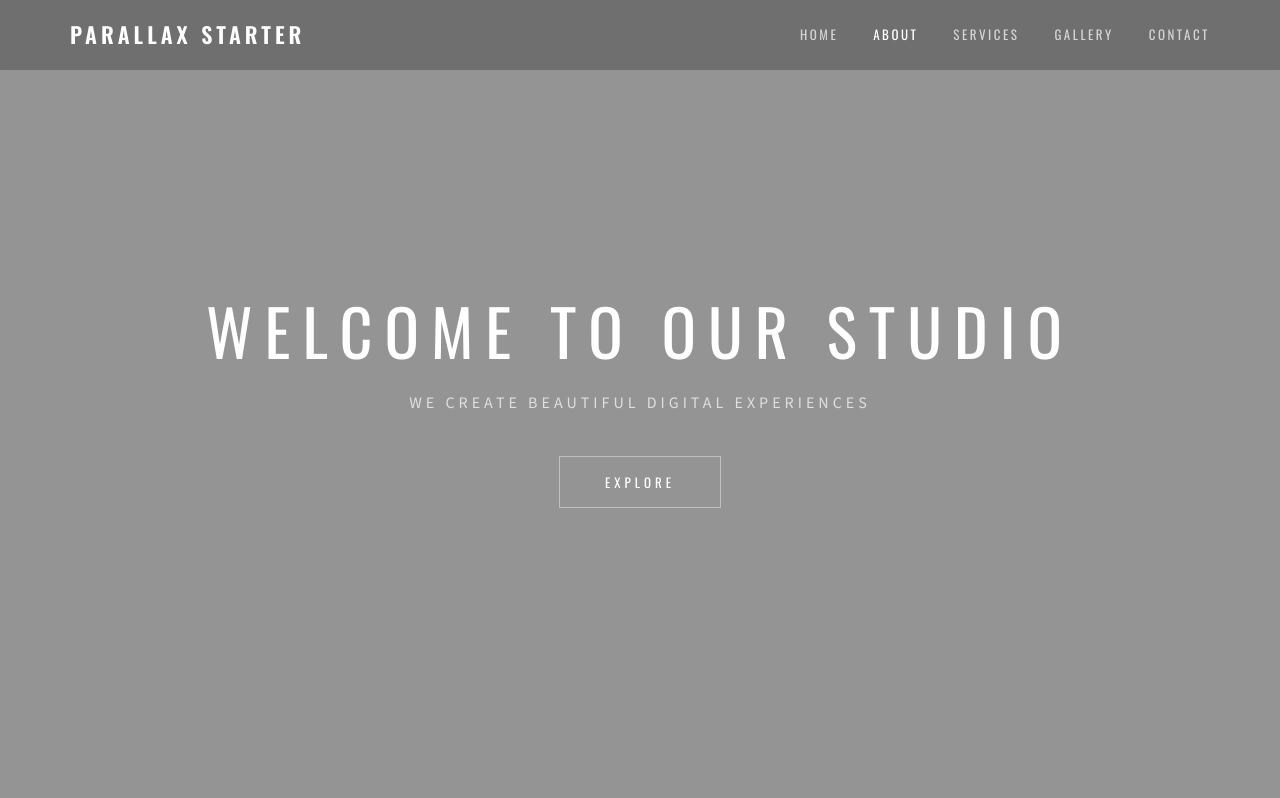
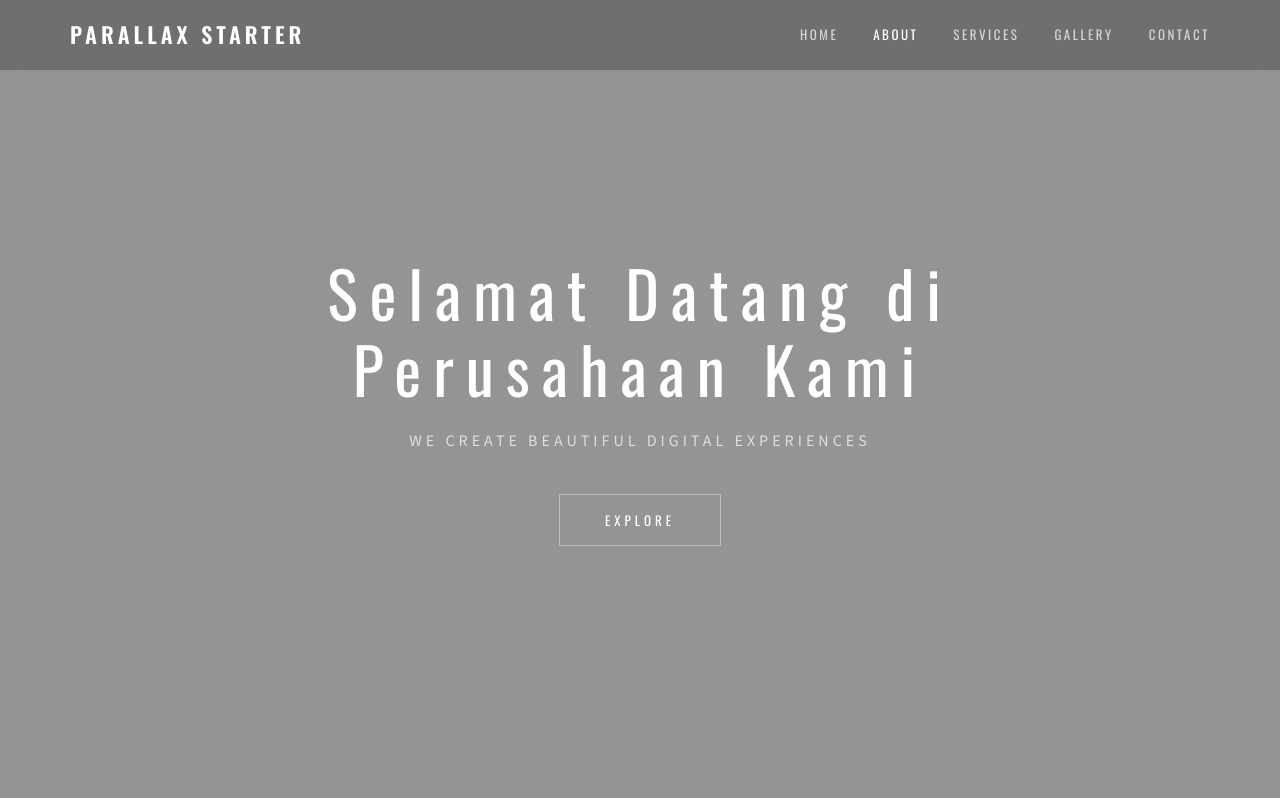
Before and after one commit to MrRPP-dev/WEB2, a plain HTML site: page index.html in a window 1280 px wide. Shown: the top 798 px of the page. Drawn offline with nearby package versions, Linux system fonts and the light colour scheme.

Commit message:
Update index.html

```diff
--- a/index.html
+++ b/index.html
@@ -44,7 +44,7 @@ https://templatemo.com/tm-612-parallax-starter
         <div class="parallax-bg" data-speed="0.5" style="background-image: url('images/parallax-bg-01.jpg')"></div>
         <div class="parallax-overlay"></div>
         <div class="section-content">
-            <h1 class="section-title hero-title">WELCOME TO OUR STUDIO</h1>
+            <h1 class="section-title hero-title">Selamat Datang di Perusahaan Kami</h1>
             <p class="section-subtitle caps">WE CREATE BEAUTIFUL DIGITAL EXPERIENCES</p>
             <a href="#about" class="btn-scroll">EXPLORE</a>
         </div>
```
